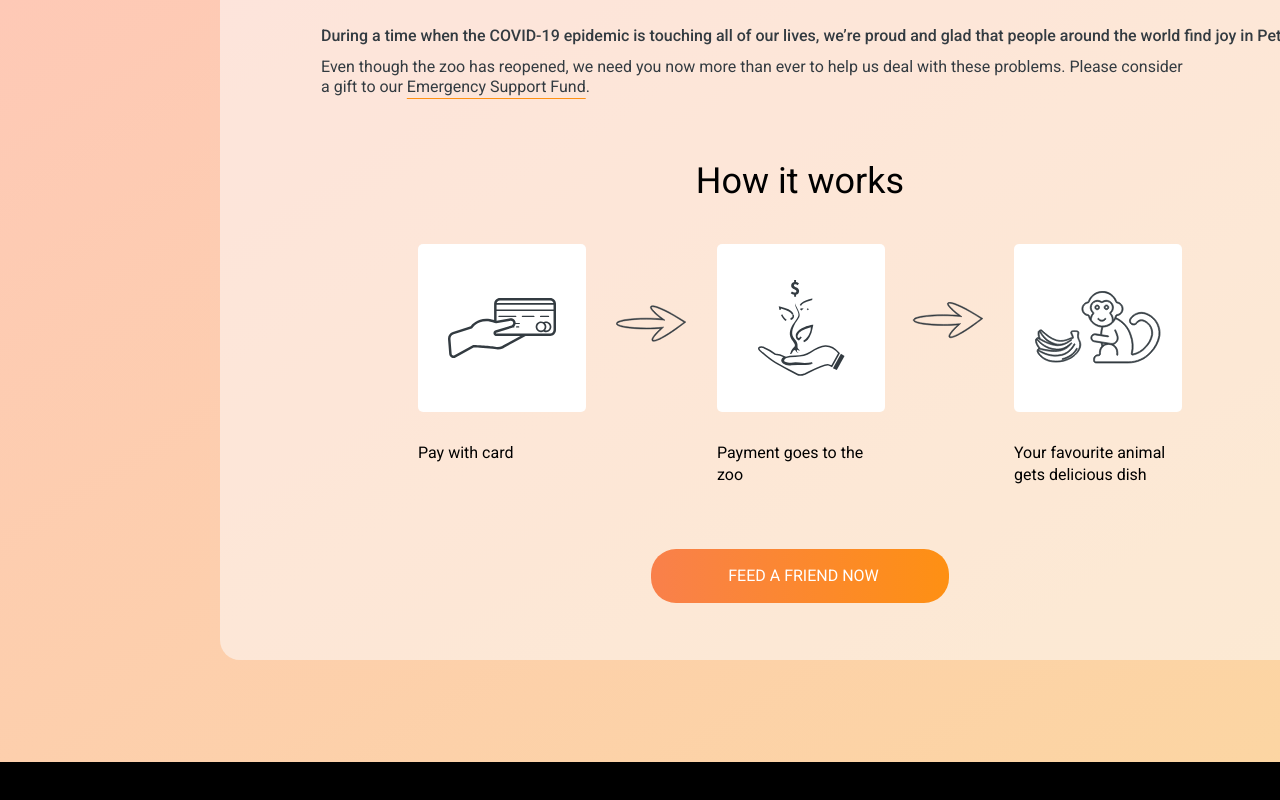
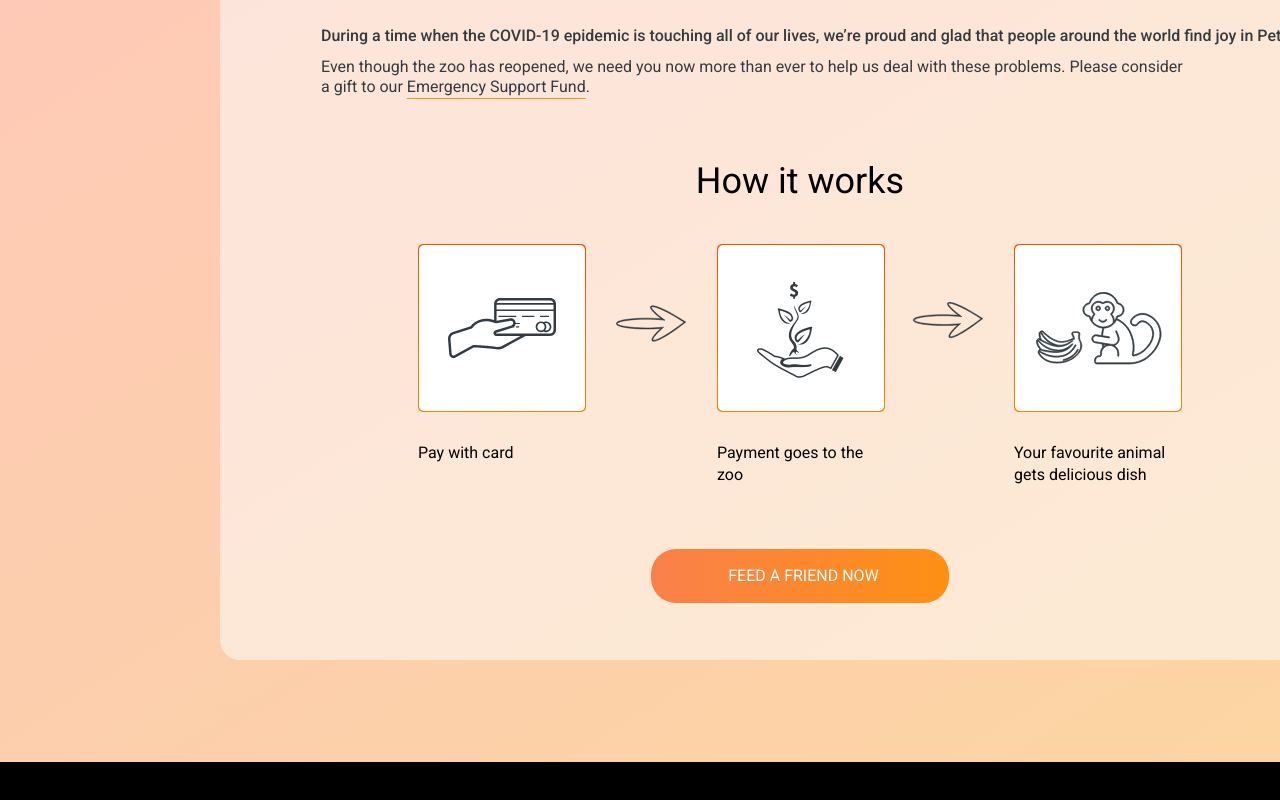
Before and after one commit to Svyazistvsa/Online-zoo1, a website built with Vite: page index.html in a window 1280 px wide. Shown: the part 2851-3651 px from the top of the page. Built offline with nearby package versions, Linux system fonts and the light colour scheme.

Commit message:
background for hands and monkey

```diff
--- a/index.html
+++ b/index.html
@@ -76,21 +76,21 @@
           <h3>How it works</h3>
           <div class="pickFive">
             <figure>
-              <div></div>
+              <div><div class="handCard"></div></div>
               <figcaption>
                 Pay with card
               </figcaption>
             </figure>
             <img src="" alt="" class="arrowOne">
             <figure>
-              <div></div>
+              <div><div class="handTree"></div></div>
               <figcaption>
                 Payment goes to the zoo
               </figcaption>
             </figure>
             <img src="" alt="" class="arrowTwo">
             <figure>
-              <div></div>
+              <div><div class="monkey"></div></div>
               <figcaption>
                 Your favourite animal gets delicious dish
               </figcaption>
--- a/src/main.js
+++ b/src/main.js
@@ -13,6 +13,7 @@ import bigArrow from './big_arrow.svg'
 import handAndCard from './hand-and-card.svg'
 import handAndTree from './hand-and-tree.svg'
 import mankyAndBanana from './manky-and-banana.svg'
+import handAndTree2 from './hand-and-tree.png'
 
 document.getElementById('logoBox').style.backgroundImage = `url("${headerPanda}")`;
 document.getElementById('logoText').src = logoText;
@@ -27,8 +28,8 @@ document.querySelector('.right > img').src = arrow;
 let pickFive = document.querySelector('.pickFive'),
     childs = pickFive.children;
 
-childs[0].firstElementChild.style.backgroundImage = `url("${handAndCard}")`;
+childs[0].firstElementChild.firstElementChild.style.backgroundImage = `url("${handAndCard}")`;
 childs[1].src = bigArrow;
-childs[2].firstElementChild.style.backgroundImage = `url("${handAndTree}")`;
+childs[2].firstElementChild.firstElementChild.style.backgroundImage = `url("${handAndTree2}")`;
 childs[3].src = bigArrow;
-childs[4].firstElementChild.style.backgroundImage = `url("${mankyAndBanana}")`;
+childs[4].firstElementChild.firstElementChild.style.backgroundImage = `url("${mankyAndBanana}")`;
--- a/src/style.css
+++ b/src/style.css
@@ -3,7 +3,7 @@
     --cards_columns: 3;
     --buttom_color: linear-gradient(to right,  #F9804B, #FE9013);
     --buttom_color_reverse: linear-gradient(to right, #F9804B , #FE9013 70%);
-    --img_border: linear-gradient(#F9804B, #FE9013);
+    --img_border: linear-gradient(#f54e05, #f88400);
 }
 
 * {
@@ -40,10 +40,11 @@ body {
     cursor: pointer;
 }
 
-#logo, .bigButton, .left, .right, .choose {
+#logo, .bigButton, .left, .right {
     background: var(--buttom_color);
 }
-.bigButton:hover, .left:hover, .right:hover, .choose:hover {
+
+.bigButton:hover, .left:hover, .right:hover {
     background: var(--buttom_color_reverse);
     box-shadow: gray 0 0 5px 1px;
 }
@@ -375,24 +376,30 @@ main {
                 grid-template-columns: 168px 69px 168px 67px 168px;
                 column-gap: 31px;
                 figure > div {
+                    padding: 1px;
                     width: 168px;
                     height: 168px;
-                    background-color: #fff;
-                    background-position: center;
-                    background-repeat: no-repeat;
-                    background-clip: border-box;
-                    border: solid 1px transparent;
                     border-radius: 5px;
-                    figure > div::before {
-                        content: '';
-                        position: absolute;
-                        top: 0; right: 0; bottom: 0; left: 0;
-                        margin: -5px;
-                        z-index: -1;
-                        margin: 1px;
+                    background: var(--img_border);
+                    div {
+                        width: 166px;
+                        height: 166px;
+                        background-color: #fff;
+                        background-position: center;
+                        background-repeat: no-repeat;
                         border-radius: inherit;
-                        background: var(--img_border);
                     }
+                    .handCard {
+                            background-size: 108px;
+                        }
+                        .handTree {
+                            background-position: 39px 37px;
+                            background-size: 86.78px 96px;
+                        }
+                        .monkey {
+                            background-size: 125.75px;
+                            background-position: 21px 47px;
+                        }
                 }
                 figure > figcaption{
                     margin-top: 30px;
@@ -415,10 +422,15 @@ main {
                 }
 
             }
-            .pickSix {
-                .bigButton{
+            .pickSix{
+                position: relative;
+                isolation: isolate;
+            }
+            .pickSix .bigButton {
+
                     margin-top: 63px;
-                }
+                    position: relative;
+                    z-index: 10;
             }
         }
     }
```
Also changed, not shown: src/hand-and-tree.png (added).
